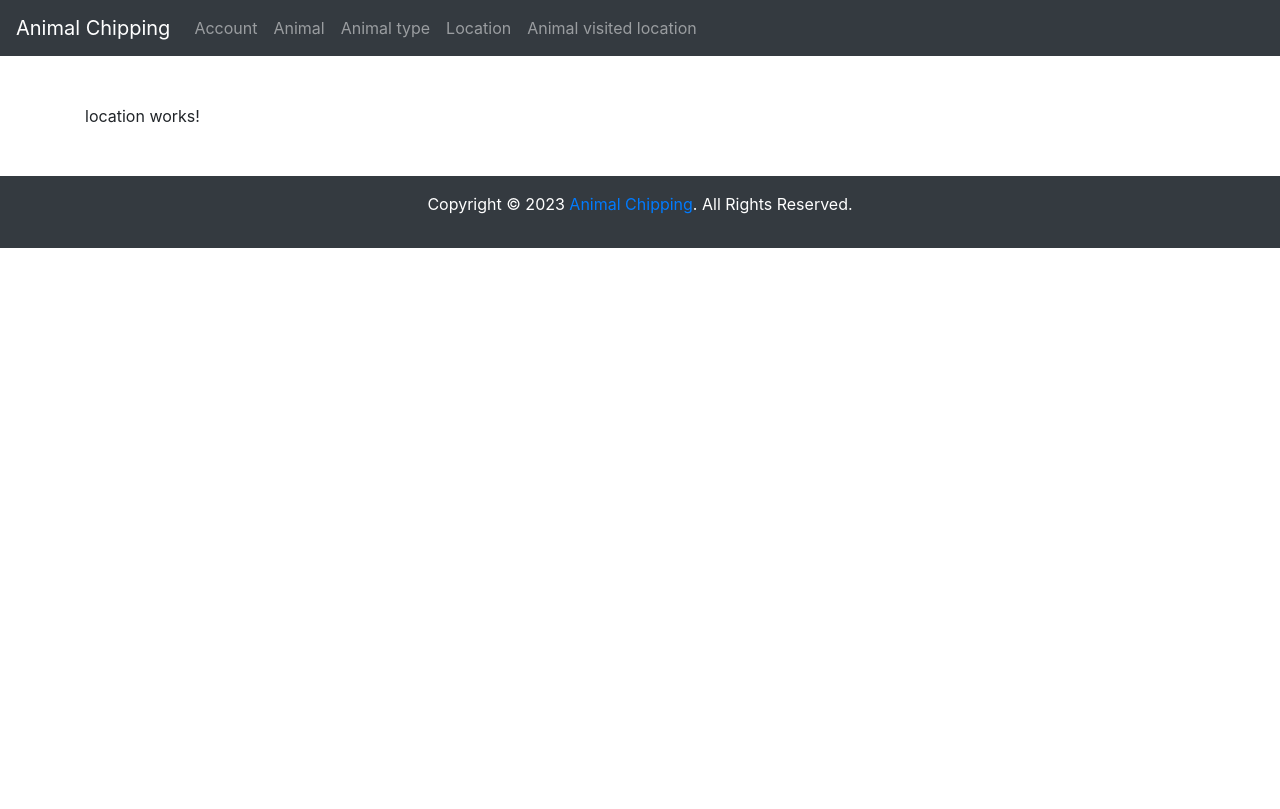
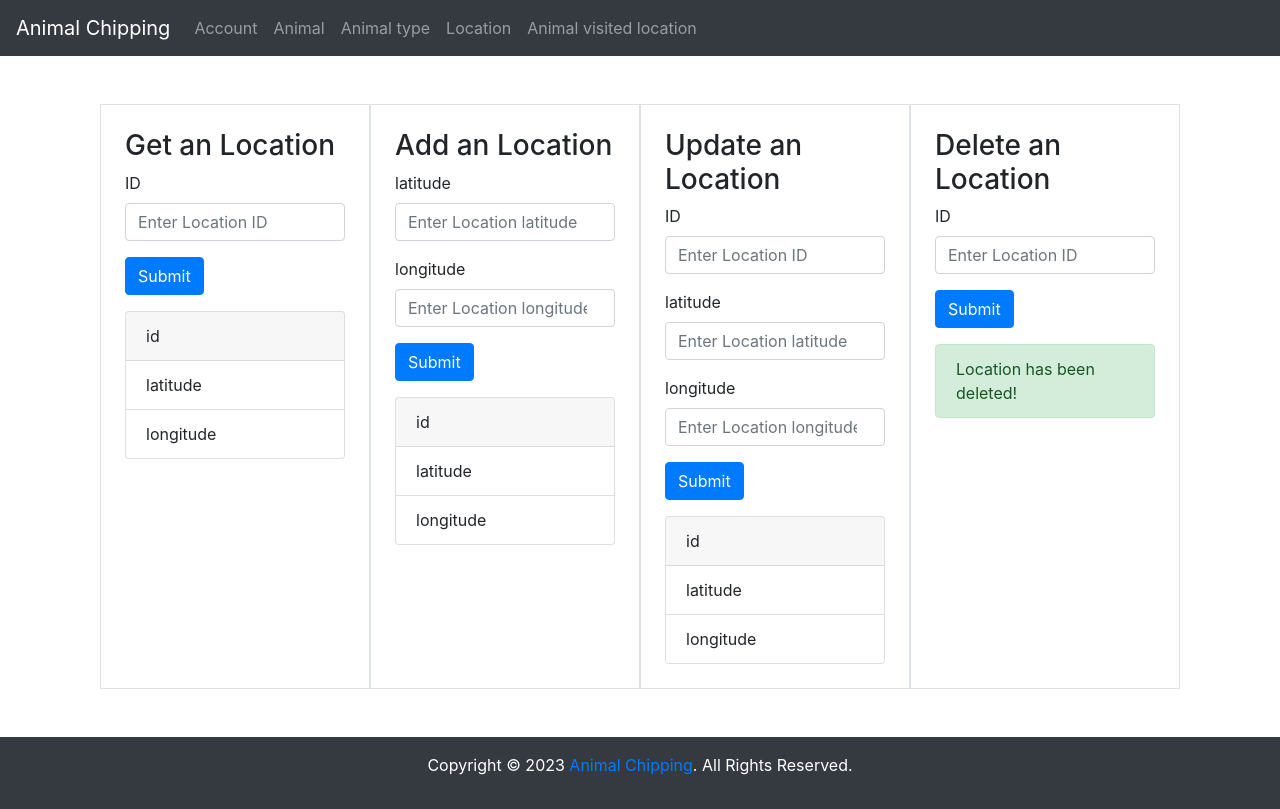
Before and after one commit to krios2146/animal-chipping-api, an Angular app in the folder animal-chipping-front/: page /location in a window 1280 px wide. Built offline with nearby package versions, Linux system fonts and the light colour scheme.

Commit message:
feat: add html to the location component

```diff
--- a/animal-chipping-front/src/app/location/location.component.html
+++ b/animal-chipping-front/src/app/location/location.component.html
@@ -1 +1,81 @@
-<p>location works!</p>
+<div class="container d-flex">
+    <div class="container border p-4">
+        <h3>Get an Location</h3>
+        <form class="mb-3">
+            <div class="form-group">
+                <label for="typeId">ID</label>
+                <input type="number" class="form-control" id="typeId" name="typeId" placeholder="Enter Location ID">
+            </div>
+            <button type="submit" class="btn btn-primary">Submit</button>
+        </form>
+        <div class="card">
+            <div class="card-header">id</div>
+            <ul class="list-group list-group-flush">
+                <li class="list-group-item">latitude</li>
+                <li class="list-group-item">longitude</li>
+            </ul>
+        </div>
+    </div>
+
+    <div class="container border p-4">
+        <h3>Add an Location</h3>
+        <form>
+            <div class="form-group">
+                <label for="latitude">latitude</label>
+                <input type="number" class="form-control" id="latitude" name="latitude" placeholder="Enter Location latitude">
+            </div>
+            <div class="form-group">
+                <label for="longitude">longitude</label>
+                <input type="number" class="form-control" id="longitude" name="longitude" placeholder="Enter Location longitude">
+            </div>
+            <button type="submit" class="btn btn-primary">Submit</button>
+        </form>
+        <div class="card mt-3">
+            <div class="card-header">id</div>
+            <ul class="list-group list-group-flush">
+                <li class="list-group-item">latitude</li>
+                <li class="list-group-item">longitude</li>
+            </ul>
+        </div>
+    </div>
+
+    <div class="container border p-4">
+        <h3>Update an Location</h3>
+        <form>
+            <div class="form-group">
+                <label for="locationId">ID</label>
+                <input type="number" class="form-control" id="locationId" name="locationId" placeholder="Enter Location ID">
+            </div>
+            <div class="form-group">
+                <label for="latitude">latitude</label>
+                <input type="number" class="form-control" id="latitude" name="latitude" placeholder="Enter Location latitude">
+            </div>
+            <div class="form-group">
+                <label for="longitude">longitude</label>
+                <input type="number" class="form-control" id="longitude" name="longitude" placeholder="Enter Location longitude">
+            </div>
+            <button type="submit" class="btn btn-primary">Submit</button>
+        </form>
+        <div class="card mt-3">
+            <div class="card-header">id</div>
+            <ul class="list-group list-group-flush">
+                <li class="list-group-item">latitude</li>
+                <li class="list-group-item">longitude</li>
+            </ul>
+        </div>
+    </div>
+
+    <div class="container border p-4">
+        <h3>Delete an Location</h3>
+        <form>
+            <div class="form-group">
+                <label for="typeId">ID</label>
+                <input type="number" class="form-control" id="typeId" name="typeId" placeholder="Enter Location ID">
+            </div>
+            <button type="submit" class="btn btn-primary">Submit</button>
+            <div class="alert alert-success mt-3" role="alert">
+                Location has been deleted!
+            </div>
+        </form>
+    </div>
+</div>
```
